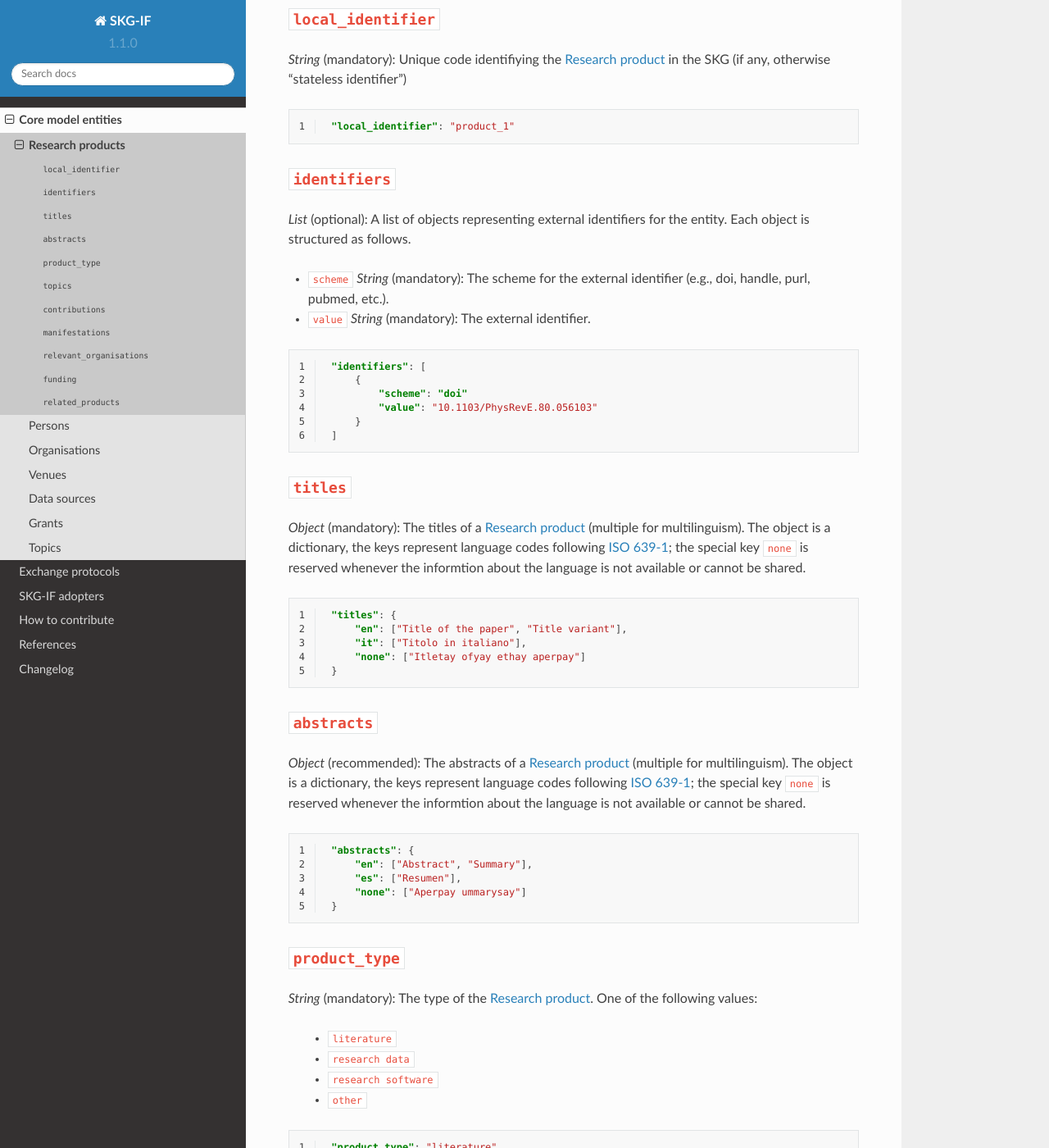
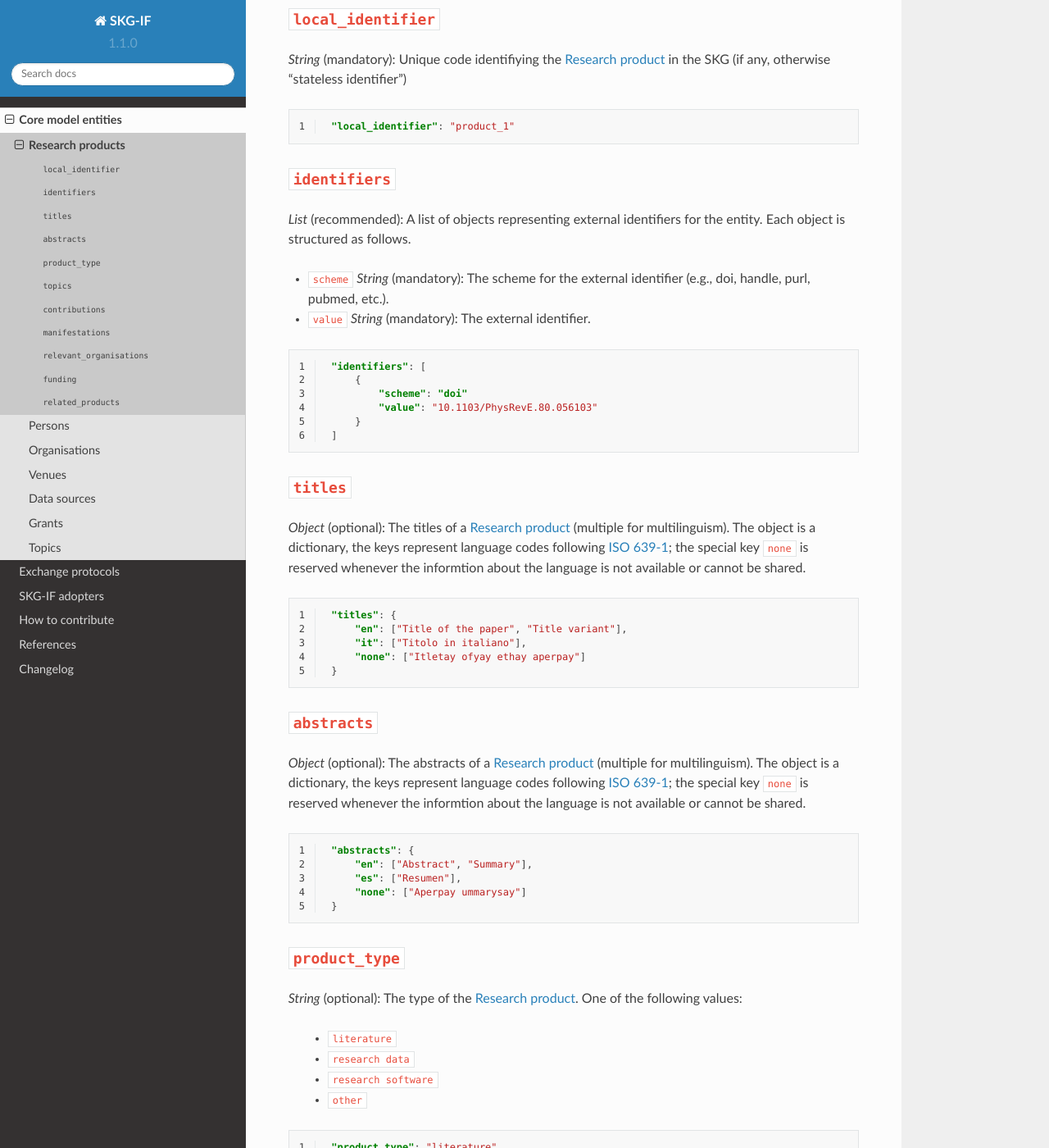
Before and after one commit to andremann/SKG-IF, a Sphinx documentation site: the page built from docs/source/products.rst, in a window 1280 px wide and 1400 px high, scrolled down 731 px. Shown: the whole window at 82% size. Built offline with Sphinx 7.4.7 and the Read the Docs theme 2.0.0, drawn with Linux system fonts in a browser that asks for light colours; pages that are not in the unit, such as notebooks, are missing from menus; some of the changed text lies outside the part shown.

Commit message:
changing mandatory fields for products

```diff
--- a/docs/source/products.rst
+++ b/docs/source/products.rst
@@ -45,7 +45,7 @@
 
 ``titles``
 ----
-*Object* (mandatory): The titles of a :ref:`Research product <Research product>` (multiple for multilinguism).
+*Object* (optional): The titles of a :ref:`Research product <Research product>` (multiple for multilinguism).
 The object is a dictionary, the keys represent language codes following `ISO 639-1 <https://en.wikipedia.org/wiki/List_of_ISO_639-1_codes>`_; the special key ``none`` is reserved whenever the informtion about the language is not available or cannot be shared.
 
 .. code-block:: json
@@ -60,7 +60,7 @@
 
 ``abstracts``
 --------
-*Object* (recommended): The abstracts of a :ref:`Research product <Research product>` (multiple for multilinguism).
+*Object* (optional): The abstracts of a :ref:`Research product <Research product>` (multiple for multilinguism).
 The object is a dictionary, the keys represent language codes following `ISO 639-1 <https://en.wikipedia.org/wiki/List_of_ISO_639-1_codes>`_; the special key ``none`` is reserved whenever the informtion about the language is not available or cannot be shared.
 
 .. code-block:: json
@@ -75,7 +75,7 @@
 
 ``product_type``
 -----
-*String* (mandatory): The type of the :ref:`Research product <Research product>`. One of the following values:
+*String* (optional): The type of the :ref:`Research product <Research product>`. One of the following values:
 
     * ``literature``
     * ``research data``
@@ -90,7 +90,7 @@
 
 ``topics``
 --------------------
-*List* (recommended): A list objects referring to :ref:`Topic` covered by the :ref:`Research product <Research product>`.
+*List* (optional): A list objects referring to :ref:`Topic` covered by the :ref:`Research product <Research product>`.
 Each object in the list has the following properties:
 
 * ``topic`` *String* (mandatory): The identifier of a :ref:`Topic <Topic>` relevant for the :ref:`Research product <Research product>`.
@@ -126,7 +126,7 @@
 
 ``contributions``
 --------------------
-*List* (mandatory): A list of objects that describe a :ref:`Person <Person>`, his/her role, rank and declared affiliations to :ref:`Organisations <Organisation>` when working to a :ref:`Research product <Research product>`.
+*List* (optional): A list of objects that describe a :ref:`Person <Person>`, his/her role, rank and declared affiliations to :ref:`Organisations <Organisation>` when working to a :ref:`Research product <Research product>`.
 Each object is structured as follows:
 
 * ``person`` *String* (mandatory): The identifier of a :ref:`Person <Person>` contributing to the :ref:`Research product <Research product>`.
@@ -151,7 +151,7 @@
 
 ``manifestations``
 --------------------
-*List* (mandatory):  A list of objects representing multiple manifestations of the same :ref:`Research product <Research product>` (e.g., a preprint, a postprint, etc.).
+*List* (optional):  A list of objects representing multiple manifestations of the same :ref:`Research product <Research product>` (e.g., a preprint, a postprint, etc.).
 Each manifestation object has the following structure:
 
 * ``product_local_type`` *String* (mandatory): The type of the manifestation, e.g., preprint.
@@ -236,7 +236,7 @@
 
 ``relevant_organisations``
 --------------------
-*List* (recommended): A list of relevant :ref:`Organisation <Organisation>` identifiers associated with the :ref:`Research product <Research product>` (In case the individual affiliations of the :ref:`Person <Person>` are not available).
+*List* (optional): A list of relevant :ref:`Organisation <Organisation>` identifiers associated with the :ref:`Research product <Research product>` (In case the individual affiliations of the :ref:`Person <Person>` are not available).
 
 .. code-block:: json
    :linenos:
@@ -246,7 +246,7 @@
 
 ``funding``
 --------------------
-*List* (recommended): A list of relevant :ref:`Grant <Grant>` identifiers associated with the :ref:`Research product <Research product>`.
+*List* (optional): A list of relevant :ref:`Grant <Grant>` identifiers associated with the :ref:`Research product <Research product>`.
 
 .. code-block:: json
    :linenos:
@@ -256,7 +256,7 @@
 
 ``related_products``
 --------------------
-*List* (recommended): A list of objects representing related :ref:`Research product` and the semantics of such relationships.
+*List* (optional): A list of objects representing related :ref:`Research product` and the semantics of such relationships.
 Each object in the list is structured as follows:
 
 * ``relation_type`` *String* (mandatory): A list of :ref:`Research product` identifiers supplementing the present one. One of the following selection of `DataCite relationTypes <https://schema.datacite.org/meta/kernel-4.4/doc/DataCite-MetadataKernel_v4.4.pdf>`_
```
Also changed, not shown: other parts of docs/source/products.rst (+1 -1 lines).
